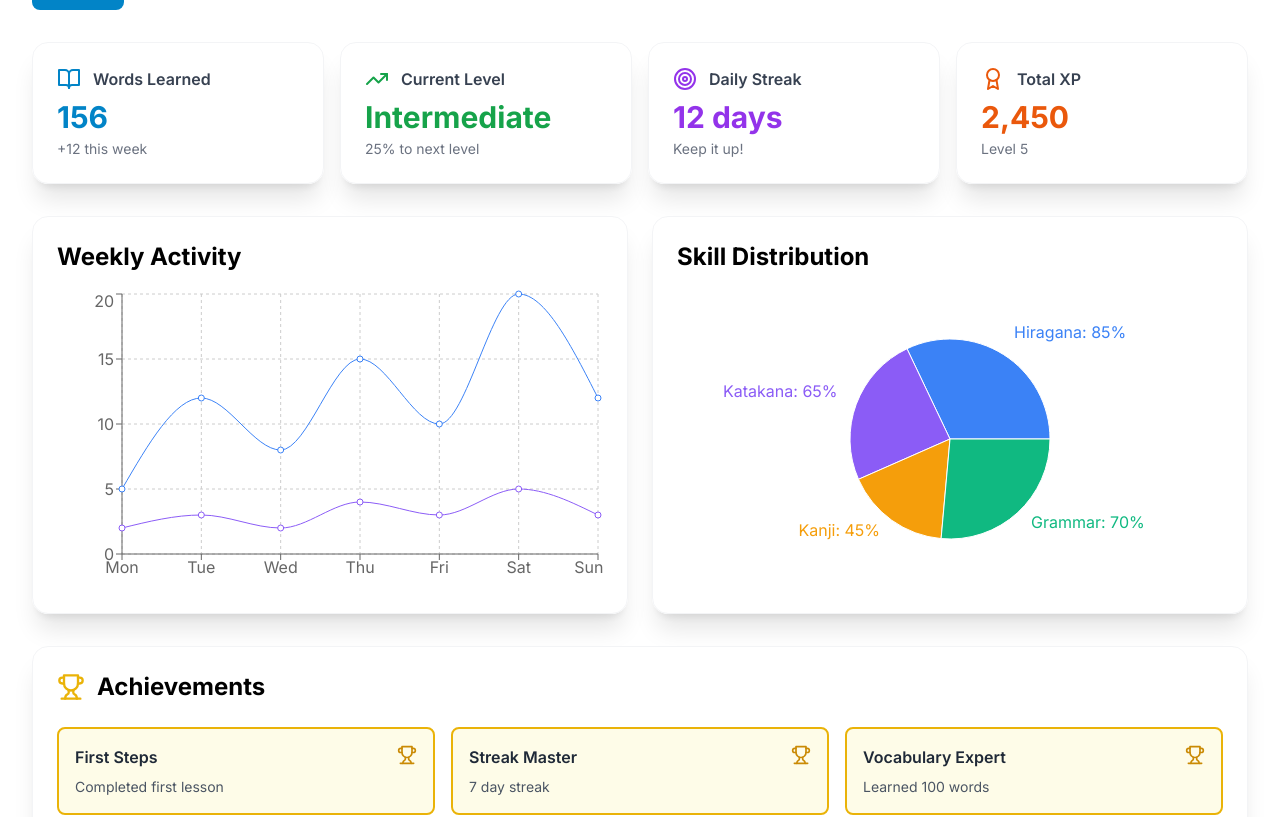
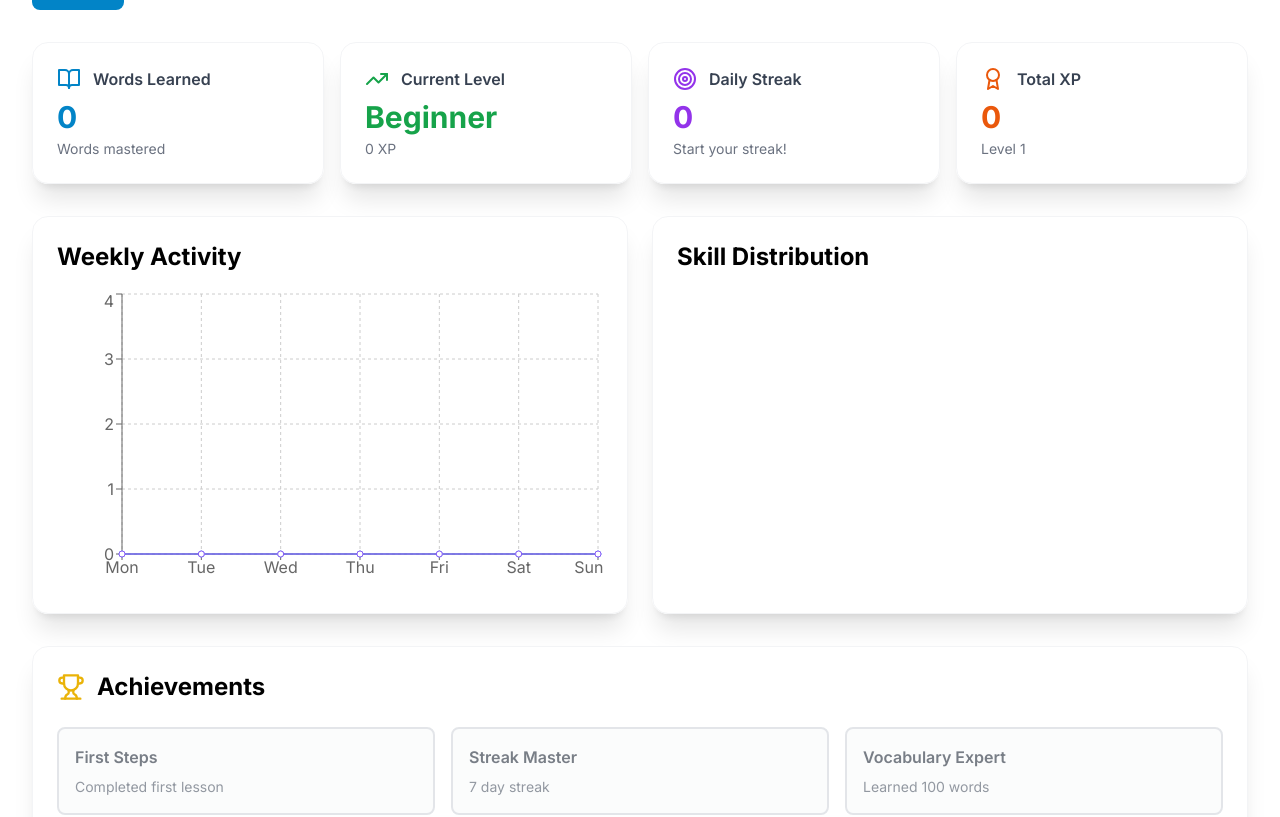
Before and after one commit to IAFMTJS/JARUP, a Next.js app: page /progress in a window 1280 px wide. Shown: the part 214-1031 px from the top of the page. Built offline with nearby package versions, Linux system fonts and the light colour scheme.

Commit message:
Implement localStorage-based progress tracking - remove hardcoded progress data

```diff
--- a/app/lessons/page.tsx
+++ b/app/lessons/page.tsx
@@ -1,10 +1,11 @@
 'use client';
 
-import { useState, Suspense } from 'react';
+import { useState, Suspense, useEffect } from 'react';
 import { useRouter, useSearchParams } from 'next/navigation';
 import { ArrowLeft, CheckCircle, Lock } from 'lucide-react';
 import { japaneseLessons } from '@/lib/data/japanese';
 import { russianLessons } from '@/lib/data/russian';
+import { getProgress } from '@/lib/localStorage';
 
 function LessonsPageContent() {
   const router = useRouter();
@@ -12,7 +13,12 @@ function LessonsPageContent() {
   const language = (searchParams.get('lang') || 'japanese') as 'japanese' | 'russian';
 
   const lessons = language === 'japanese' ? japaneseLessons : russianLessons;
-  const [completedLessons] = useState(['jp-h1', 'ru-alpha1']);
+  const [completedLessons, setCompletedLessons] = useState<string[]>([]);
+
+  useEffect(() => {
+    const progress = getProgress();
+    setCompletedLessons(progress.completedLessons);
+  }, []);
 
   const getCategoryColor = (category: string) => {
     const colors: { [key: string]: string } = {
--- a/app/page.tsx
+++ b/app/page.tsx
@@ -18,23 +18,34 @@ import {
 } from 'lucide-react';
 import { useTheme } from '@/lib/theme';
 import { FloatingShapes } from '@/components/decorations/floating-shapes';
+import { getProgress } from '@/lib/localStorage';
 
 export default function Home() {
   const router = useRouter();
   const { theme, toggleTheme } = useTheme();
   const [currentLanguage, setCurrentLanguage] = useState<'japanese' | 'russian'>('japanese');
-  const [streak, setStreak] = useState(5);
-  const [dailyGoal, setDailyGoal] = useState(85);
+  const [streak, setStreak] = useState(0);
+  const [dailyGoal, setDailyGoal] = useState(0);
+  const [stats, setStats] = useState({
+    japanese: { words: 0, characters: 0, speaking: 0 },
+    russian: { words: 0, characters: 0, speaking: 0 },
+  });
+
+  useEffect(() => {
+    const progress = getProgress();
+    setStreak(progress.streak);
+    setStats(progress.stats);
+    // Calculate daily goal based on progress
+    const totalProgress = Object.values(progress.stats).reduce((sum, lang) =>
+      sum + lang.words + lang.characters + lang.speaking, 0
+    );
+    setDailyGoal(Math.min(100, Math.round((totalProgress / 300) * 100)));
+  }, []);
 
   const todayChallenge = {
     language: currentLanguage,
     task: 'Master 5 new characters',
     progress: 60,
-  };
-
-  const stats = {
-    japanese: { words: 120, characters: 45, speaking: 65 },
-    russian: { words: 80, characters: 30, speaking: 55 },
   };
 
   const currentStats = stats[currentLanguage];
@@ -105,7 +116,7 @@ export default function Home() {
               </div>
               <h3 className="font-bold text-gray-800 dark:text-gray-200">Words Learned</h3>
             </div>
-            <p className="text-4xl font-extrabold bg-gradient-to-r from-primary-600 to-primary-800 bg-clip-text text-transparent">{currentStats.words}</p>
+            <p className="text-4xl font-extrabold bg-gradient-to-r from-primary-600 to-primary-800 bg-clip-text text-transparent">{currentStats.words || 0}</p>
           </div>
           <div className="card group hover:scale-105">
             <div className="flex items-center gap-3 mb-2">
@@ -114,7 +125,7 @@ export default function Home() {
               </div>
               <h3 className="font-bold text-gray-800 dark:text-gray-200">Characters</h3>
             </div>
-            <p className="text-4xl font-extrabold bg-gradient-to-r from-green-600 to-emerald-700 bg-clip-text text-transparent">{currentStats.characters}</p>
+            <p className="text-4xl font-extrabold bg-gradient-to-r from-green-600 to-emerald-700 bg-clip-text text-transparent">{currentStats.characters || 0}</p>
           </div>
           <div className="card group hover:scale-105">
             <div className="flex items-center gap-3 mb-2">
@@ -123,7 +134,7 @@ export default function Home() {
               </div>
               <h3 className="font-bold text-gray-800 dark:text-gray-200">Speaking Level</h3>
             </div>
-            <p className="text-4xl font-extrabold bg-gradient-to-r from-purple-600 to-pink-700 bg-clip-text text-transparent">{currentStats.speaking}%</p>
+            <p className="text-4xl font-extrabold bg-gradient-to-r from-purple-600 to-pink-700 bg-clip-text text-transparent">{currentStats.speaking || 0}%</p>
           </div>
           <div className="card group hover:scale-105">
             <div className="flex items-center gap-3 mb-2">
--- a/app/progress/page.tsx
+++ b/app/progress/page.tsx
@@ -1,6 +1,6 @@
 'use client';
 
-import { useState, Suspense } from 'react';
+import { useState, Suspense, useEffect } from 'react';
 import { useRouter, useSearchParams } from 'next/navigation';
 import { ArrowLeft, BookOpen, Trophy, TrendingUp, Target, Award } from 'lucide-react';
 import {
@@ -17,45 +17,49 @@ import {
   Pie,
   Cell,
 } from 'recharts';
+import { getProgress } from '@/lib/localStorage';
 
 function ProgressPageContent() {
   const router = useRouter();
   const searchParams = useSearchParams();
   const language = (searchParams.get('lang') || 'japanese') as 'japanese' | 'russian';
   const [timeRange, setTimeRange] = useState<'week' | 'month' | 'all'>('week');
+  const [progress, setProgress] = useState(getProgress());
+
+  useEffect(() => {
+    setProgress(getProgress());
+  }, []);
 
   const statsData = {
-    week: [
-      { day: 'Mon', words: 5, lessons: 2 },
-      { day: 'Tue', words: 12, lessons: 3 },
-      { day: 'Wed', words: 8, lessons: 2 },
-      { day: 'Thu', words: 15, lessons: 4 },
-      { day: 'Fri', words: 10, lessons: 3 },
-      { day: 'Sat', words: 20, lessons: 5 },
-      { day: 'Sun', words: 12, lessons: 3 },
-    ],
+    week: progress.weeklyActivity,
   };
 
   const skillData = language === 'japanese'
     ? [
-        { name: 'Hiragana', value: 85, color: '#3b82f6' },
-        { name: 'Katakana', value: 65, color: '#8b5cf6' },
-        { name: 'Kanji', value: 45, color: '#f59e0b' },
-        { name: 'Grammar', value: 70, color: '#10b981' },
+        { name: 'Hiragana', value: Math.min(100, progress.stats.japanese.characters * 5), color: '#3b82f6' },
+        { name: 'Katakana', value: Math.min(100, progress.stats.japanese.characters * 3), color: '#8b5cf6' },
+        { name: 'Kanji', value: Math.min(100, progress.stats.japanese.characters * 2), color: '#f59e0b' },
+        { name: 'Grammar', value: progress.stats.japanese.speaking, color: '#10b981' },
       ]
     : [
-        { name: 'Alphabet', value: 90, color: '#3b82f6' },
-        { name: 'Pronunciation', value: 75, color: '#8b5cf6' },
-        { name: 'Vocabulary', value: 55, color: '#f59e0b' },
-        { name: 'Grammar', value: 60, color: '#10b981' },
+        { name: 'Alphabet', value: Math.min(100, progress.stats.russian.characters * 5), color: '#3b82f6' },
+        { name: 'Pronunciation', value: progress.stats.russian.speaking, color: '#8b5cf6' },
+        { name: 'Vocabulary', value: Math.min(100, progress.stats.russian.words), color: '#f59e0b' },
+        { name: 'Grammar', value: progress.stats.russian.speaking, color: '#10b981' },
       ];
 
+  const hasCompletedFirstLesson = progress.completedLessons.length > 0;
+  const hasSevenDayStreak = progress.streak >= 7;
+  const hasHundredWords = progress.wordsLearned >= 100;
+  const hasCompletedGrammar = progress.wordsLearned >= 50; // Simplified check
+  const hasPerfectWeek = progress.weeklyActivity.filter(d => d.lessons > 0).length >= 7;
+
   const achievements = [
-    { title: 'First Steps', desc: 'Completed first lesson', earned: true },
-    { title: 'Streak Master', desc: '7 day streak', earned: true },
-    { title: 'Vocabulary Expert', desc: 'Learned 100 words', earned: true },
-    { title: 'Grammar Guru', desc: 'Completed grammar section', earned: false },
-    { title: 'Perfect Week', desc: 'Studied every day', earned: false },
+    { title: 'First Steps', desc: 'Completed first lesson', earned: hasCompletedFirstLesson },
+    { title: 'Streak Master', desc: '7 day streak', earned: hasSevenDayStreak },
+    { title: 'Vocabulary Expert', desc: 'Learned 100 words', earned: hasHundredWords },
+    { title: 'Grammar Guru', desc: 'Completed grammar section', earned: hasCompletedGrammar },
+    { title: 'Perfect Week', desc: 'Studied every day', earned: hasPerfectWeek },
   ];
 
   return (
@@ -100,32 +104,32 @@ function ProgressPageContent() {
               <BookOpen className="text-primary-600" size={24} />
               <h3 className="font-semibold text-gray-700">Words Learned</h3>
             </div>
-            <p className="text-3xl font-bold text-primary-600">156</p>
-            <p className="text-sm text-gray-500 mt-1">+12 this week</p>
+            <p className="text-3xl font-bold text-primary-600">{progress.wordsLearned}</p>
+            <p className="text-sm text-gray-500 mt-1">Words mastered</p>
           </div>
           <div className="card">
             <div className="flex items-center gap-3 mb-2">
               <TrendingUp className="text-green-600" size={24} />
               <h3 className="font-semibold text-gray-700">Current Level</h3>
             </div>
-            <p className="text-3xl font-bold text-green-600">Intermediate</p>
-            <p className="text-sm text-gray-500 mt-1">25% to next level</p>
+            <p className="text-3xl font-bold text-green-600">{progress.totalXP < 500 ? 'Beginner' : progress.totalXP < 2000 ? 'Intermediate' : 'Advanced'}</p>
+            <p className="text-sm text-gray-500 mt-1">{progress.totalXP} XP</p>
           </div>
           <div className="card">
             <div className="flex items-center gap-3 mb-2">
               <Target className="text-purple-600" size={24} />
               <h3 className="font-semibold text-gray-700">Daily Streak</h3>
             </div>
-            <p className="text-3xl font-bold text-purple-600">12 days</p>
-            <p className="text-sm text-gray-500 mt-1">Keep it up!</p>
+            <p className="text-3xl font-bold text-purple-600">{progress.streak} {progress.streak > 0 ? '🔥' : ''}</p>
+            <p className="text-sm text-gray-500 mt-1">{progress.streak > 0 ? 'Keep it up!' : 'Start your streak!'}</p>
           </div>
           <div className="card">
             <div className="flex items-center gap-3 mb-2">
               <Award className="text-orange-600" size={24} />
               <h3 className="font-semibold text-gray-700">Total XP</h3>
             </div>
-            <p className="text-3xl font-bold text-orange-600">2,450</p>
-            <p className="text-sm text-gray-500 mt-1">Level 5</p>
+            <p className="text-3xl font-bold text-orange-600">{progress.totalXP.toLocaleString()}</p>
+            <p className="text-sm text-gray-500 mt-1">Level {Math.floor(progress.totalXP / 500) + 1}</p>
           </div>
         </div>
 
--- /dev/null
+++ b/lib/localStorage.ts
@@ -0,0 +1,155 @@
+export interface UserProgress {
+  completedLessons: string[];
+  wordsLearned: number;
+  charactersMastered: string[];
+  streak: number;
+  totalXP: number;
+  stats: {
+    japanese: {
+      words: number;
+      characters: number;
+      speaking: number;
+    };
+    russian: {
+      words: number;
+      characters: number;
+      speaking: number;
+    };
+  };
+  weeklyActivity: Array<{ day: string; words: number; lessons: number }>;
+  lastActiveDate: string;
+}
+
+const DEFAULT_PROGRESS: UserProgress = {
+  completedLessons: [],
+  wordsLearned: 0,
+  charactersMastered: [],
+  streak: 0,
+  totalXP: 0,
+  stats: {
+    japanese: {
+      words: 0,
+      characters: 0,
+      speaking: 0,
+    },
+    russian: {
+      words: 0,
+      characters: 0,
+      speaking: 0,
+    },
+  },
+  weeklyActivity: [
+    { day: 'Mon', words: 0, lessons: 0 },
+    { day: 'Tue', words: 0, lessons: 0 },
+    { day: 'Wed', words: 0, lessons: 0 },
+    { day: 'Thu', words: 0, lessons: 0 },
+    { day: 'Fri', words: 0, lessons: 0 },
+    { day: 'Sat', words: 0, lessons: 0 },
+    { day: 'Sun', words: 0, lessons: 0 },
+  ],
+  lastActiveDate: new Date().toISOString().split('T')[0],
+};
+
+const STORAGE_KEY = 'jarup_user_progress';
+
+export function getProgress(): UserProgress {
+  if (typeof window === 'undefined') {
+    return DEFAULT_PROGRESS;
+  }
+
+  try {
+    const stored = localStorage.getItem(STORAGE_KEY);
+    if (!stored) {
+      return DEFAULT_PROGRESS;
+    }
+    const progress = JSON.parse(stored);
+    return {
+      ...DEFAULT_PROGRESS,
+      ...progress,
+      stats: {
+        ...DEFAULT_PROGRESS.stats,
+        ...progress.stats,
+      },
+    };
+  } catch {
+    return DEFAULT_PROGRESS;
+  }
+}
+
+export function saveProgress(progress: UserProgress): void {
+  if (typeof window === 'undefined') {
+    return;
+  }
+
+  try {
+    localStorage.setItem(STORAGE_KEY, JSON.stringify(progress));
+  } catch (error) {
+    console.error('Failed to save progress to localStorage:', error);
+  }
+}
+
+export function updateProgress(updates: Partial<UserProgress>): void {
+  const current = getProgress();
+  const updated = {
+    ...current,
+    ...updates,
+    stats: {
+      ...current.stats,
+      ...updates.stats,
+    },
+  };
+  saveProgress(updated);
+}
+
+export function completeLesson(lessonId: string): void {
+  const progress = getProgress();
+  if (!progress.completedLessons.includes(lessonId)) {
+    progress.completedLessons.push(lessonId);
+    updateProgress({ completedLessons: progress.completedLessons });
+  }
+}
+
+export function addWordsLearned(words: number, language: 'japanese' | 'russian'): void {
+  const progress = getProgress();
+  updateProgress({
+    stats: {
+      ...progress.stats,
+      [language]: {
+        ...progress.stats[language],
+        words: progress.stats[language].words + words,
+      },
+    },
+    wordsLearned: progress.wordsLearned + words,
+  });
+}
+
+export function updateStreak(): void {
+  const progress = getProgress();
+  const today = new Date().toISOString().split('T')[0];
+  const yesterday = new Date(Date.now() - 86400000).toISOString().split('T')[0];
+
+  // If last active was yesterday, increment streak; if it was before yesterday, reset to 1
+  if (progress.lastActiveDate === yesterday) {
+    progress.streak += 1;
+  } else if (progress.lastActiveDate !== today) {
+    progress.streak = 1;
+  }
+
+  progress.lastActiveDate = today;
+  updateProgress({
+    streak: progress.streak,
+    lastActiveDate: progress.lastActiveDate,
+  });
+}
+
+export function addXP(amount: number): void {
+  const progress = getProgress();
+  updateProgress({ totalXP: progress.totalXP + amount });
+}
+
+export function resetProgress(): void {
+  if (typeof window === 'undefined') {
+    return;
+  }
+  localStorage.removeItem(STORAGE_KEY);
+}
```
